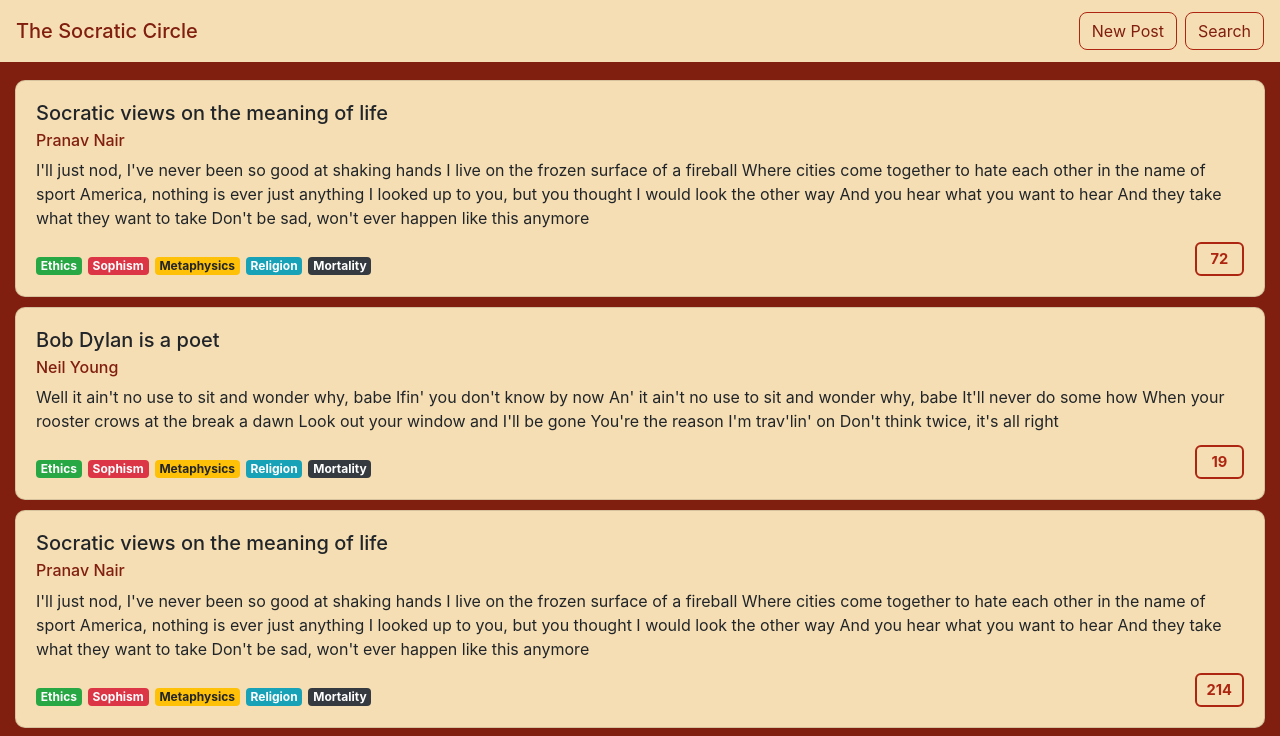
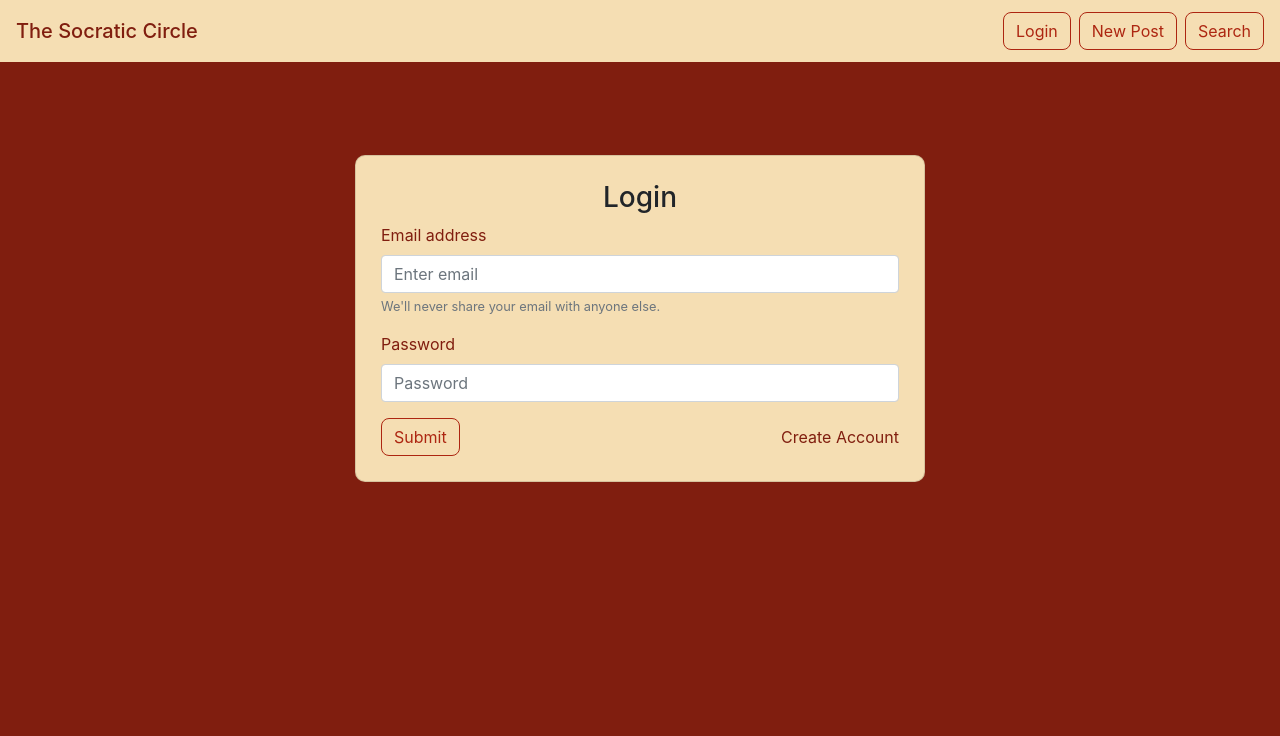
Before and after one commit to Automage/SocraticCircle, a React (Create React App) app in the folder frontend/the-socratic-circle/: page /login in a window 1280 px wide. Shown: the top 736 px of the page. Built offline with nearby package versions, Linux system fonts and the light colour scheme.

Commit message:
Login page frontend setup

```diff
--- a/frontend/the-socratic-circle/package.json
+++ b/frontend/the-socratic-circle/package.json
@@ -3,8 +3,10 @@
   "version": "0.1.0",
   "private": true,
   "dependencies": {
+    "axios": "^0.19.0",
     "react": "^16.11.0",
     "react-dom": "^16.11.0",
+    "react-router-dom": "^5.1.2",
     "react-scripts": "3.2.0"
   },
   "scripts": {
@@ -27,5 +29,6 @@
       "last 1 firefox version",
       "last 1 safari version"
     ]
-  }
+  },
+  "proxy": "http://localhost:8000"
 }
--- a/frontend/the-socratic-circle/src/App.css
+++ b/frontend/the-socratic-circle/src/App.css
@@ -18,6 +18,7 @@
 .btn-outline-primary:hover,
 .btn-outline-primary:active,
 .btn-outline-primary:visited {
+  color: #ad2611 !important;
   border-color: #ad2611 !important;
   border-radius: 8px;
 }
@@ -31,6 +32,29 @@
 
 .card {
   margin-top: 10px;
+}
+
+.form-container {
+  margin-top: 85px;
+  width: 90%;
+}
+
+.form {
+  border-radius: 10px;
+  padding: 25px;
+}
+
+.form-label {
+  color: #801e0f;
+}
+
+.form-bottom-text {
+  margin-top: 7px;
+  margin-bottom: 7px;
+  color: #801e0f;
+}
+.form-bottom-text:hover {
+  color: #801e0f;
 }
 
 .post {
@@ -80,4 +104,17 @@
     bottom: 0;
     right: 15px;
   }
+
+  .form-container {
+    margin-top: 85px;
+    width: 500px;
+  }
+
+  /* Desktops, Laptops */
+  @media (min-width: 992px) {
+    .form-container {
+      margin-top: 85px;
+      width: 600px;
+    }
+  }
 }
--- a/frontend/the-socratic-circle/src/App.js
+++ b/frontend/the-socratic-circle/src/App.js
@@ -1,15 +1,25 @@
 import React from "react";
 import logo from "./logo.svg";
 import "./App.css";
+import { BrowserRouter as Router, Switch, Route } from "react-router-dom";
+
 import Navbar from "./components/navbar";
 import Panel from "./components/panel";
+import Login from "./components/login";
 
 function App() {
   return (
-    <React.Fragment>
+    <Router>
       <Navbar />
-      <Panel />
-    </React.Fragment>
+      <Switch>
+        <Route path="/login">
+          <Login />
+        </Route>
+        <Route path="/">
+          <Panel />
+        </Route>
+      </Switch>
+    </Router>
   );
 }
 
--- /dev/null
+++ b/frontend/the-socratic-circle/src/components/login.jsx
@@ -0,0 +1,60 @@
+import React, { Component } from "react";
+import { Link } from "react-router-dom";
+
+class Login extends Component {
+  state = {};
+
+  handleSubmit = event => {
+    console.log(event);
+  };
+
+  render() {
+    return (
+      <div className="container-fluid form-container">
+        <div className="card form view-component">
+          <h3 className="text-center">Login</h3>
+          <form onSubmit={this.handleSubmit}>
+            <div className="form-group">
+              <label className="form-label">Email address</label>
+              <input
+                type="email"
+                className="form-control"
+                id="exampleInputEmail1"
+                aria-describedby="emailHelp"
+                placeholder="Enter email"
+              />
+              <small id="emailHelp" className="form-text text-muted">
+                We'll never share your email with anyone else.
+              </small>
+            </div>
+            <div className="form-group">
+              <label className="form-label">Password</label>
+              <input
+                type="password"
+                className="form-control"
+                id="exampleInputPassword1"
+                placeholder="Password"
+              />
+            </div>
+            <div className="row">
+              <div className="col">
+                <button type="submit" className="btn btn-outline-primary">
+                  Submit
+                </button>
+              </div>
+              <div className="col text-center">
+                <p className="text-right form-bottom-text">
+                  <Link className="form-bottom-text" to="/login">
+                    Create Account
+                  </Link>
+                </p>
+              </div>
+            </div>
+          </form>
+        </div>
+      </div>
+    );
+  }
+}
+
+export default Login;
--- a/frontend/the-socratic-circle/src/components/navbar.jsx
+++ b/frontend/the-socratic-circle/src/components/navbar.jsx
@@ -1,17 +1,20 @@
 import React, { Component } from "react";
+import { Link } from "react-router-dom";
 
 class Navbar extends Component {
   state = {};
   render() {
     return (
       <nav className="navbar navbar-expand-md fixed-top navbar-light view-component">
-        <a
-          className="navbar-brand mb-0 navbar-font h1"
-          id="navbar-title"
-          href="#"
-        >
-          The Socratic Circle
-        </a>
+        <Link to="/#">
+          <p
+            className="navbar-brand mb-0 navbar-font h1"
+            id="navbar-title"
+            // href="#"
+          >
+            The Socratic Circle
+          </p>
+        </Link>
         <button
           className="navbar-toggler"
           type="button"
@@ -29,14 +32,22 @@ class Navbar extends Component {
           <ul className="navbar-nav mr-auto mt-2 mt-lg-0" />
 
           <form className="form-inline my-2 my-lg-0">
+            <Link to="/login">
+              <button
+                className="btn btn-outline-primary my-2 my-sm-1 ml-2 navbar-font"
+                type="submit"
+              >
+                Login
+              </button>
+            </Link>
             <button
-              class="btn btn-outline-primary my-2 my-sm-1 ml-2 navbar-font"
+              className="btn btn-outline-primary my-2 my-sm-1 ml-2 navbar-font"
               type="submit"
             >
               New Post
             </button>
             <button
-              class="btn btn-outline-primary my-2 my-sm-1 ml-2 navbar-font"
+              className="btn btn-outline-primary my-2 my-sm-1 ml-2 navbar-font"
               type="submit"
             >
               Search
```
Also changed, not shown: 1 other file (tests, documents, lock files or other folders).
